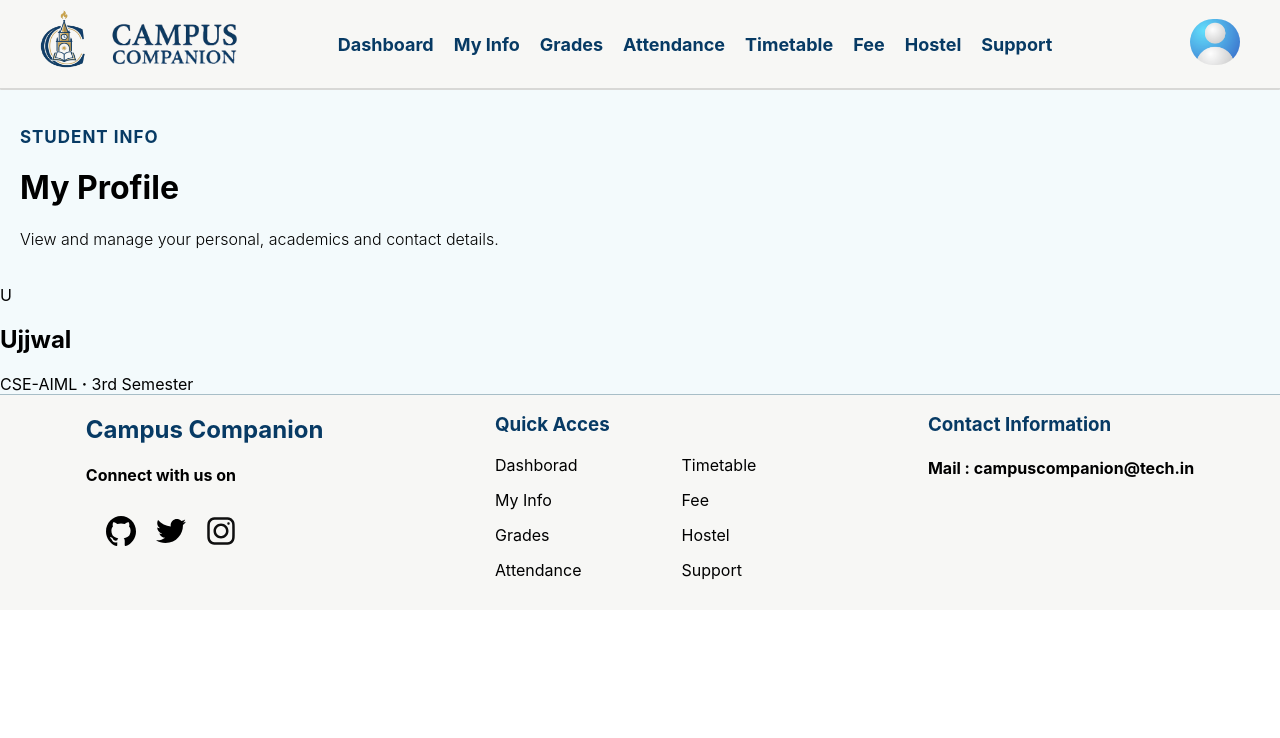
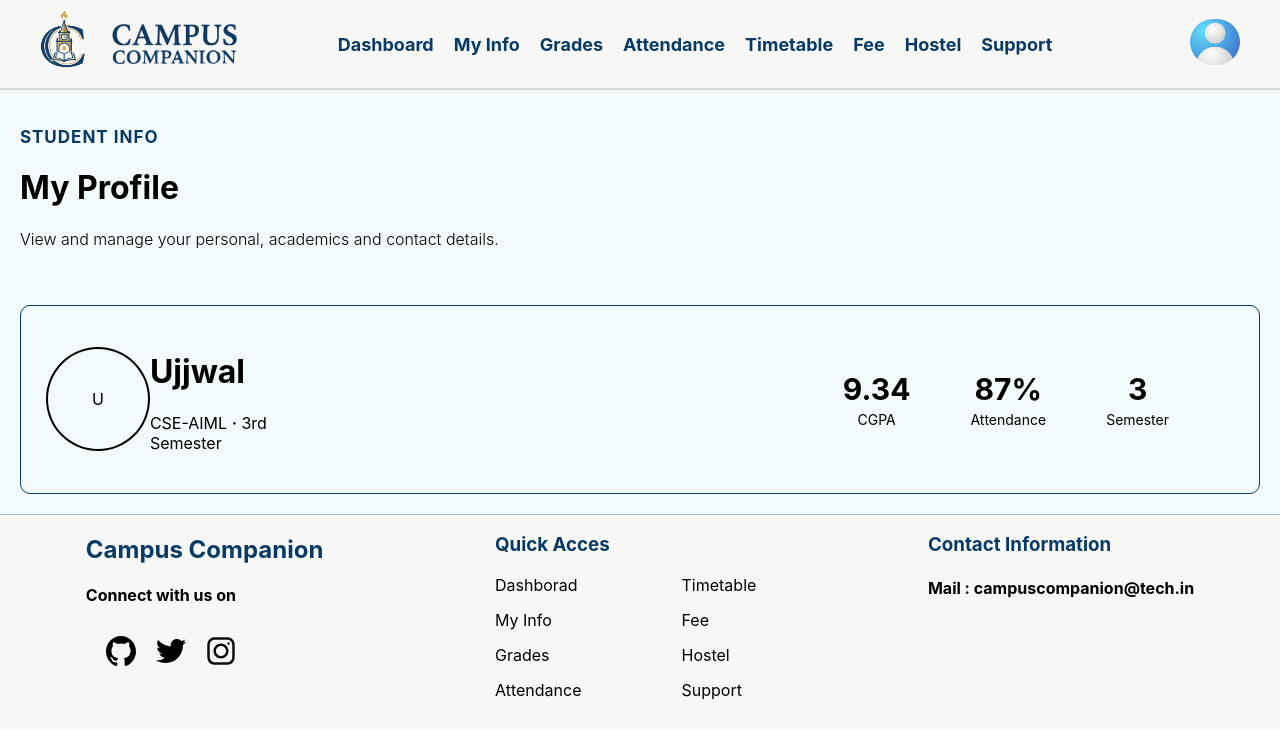
Before and after one commit to ujjwal-nyotane/Campus-Companion, a React (Vite) app in the folder frontend/: page / in a window 1280 px wide. Shown: the top 738 px of the page. Built offline with nearby package versions, Linux system fonts and the light colour scheme.

Commit message:
profile page merging files

```diff
--- a/frontend/src/components/profile.css
+++ b/frontend/src/components/profile.css
@@ -13,3 +13,63 @@ padding:20px ;
     letter-spacing: 1px;
     color:var(--primary-text);
 }
+
+.profile-hero{
+    border: 1px solid var(--primary-text);
+    border-radius: 10px;
+    display: flex;
+    align-items: center;
+    gap: 70px;
+    flex-wrap: wrap;
+    margin: 20px;
+    padding: 25px;
+    justify-content: space-between;
+}
+
+.p-photo{
+    border: 2px solid black;
+    height: 100px;
+    width: 100px;
+    border-radius: 50%;
+    display: flex;
+    align-items: center;
+    justify-content: center;
+}
+.p-info{
+    padding-bottom: 15px;
+}
+.student-stats{
+    display: flex;
+    gap: 60px;
+    text-align: center;
+    flex-wrap: wrap;
+    padding-left: 70px;
+    padding-right: 65px;
+
+
+}
+
+.s-stats{
+    display: flex;
+    flex-direction: column;
+    gap: 4px;
+
+}
+
+.s-stats .d{
+    font-size: 30px;
+    font-weight: bold;
+
+}
+
+.s-stats .l{
+    font-size: 14px;
+}
+
+.np{
+    display: flex;
+    justify-content: space-between;
+    width: 25%;
+    align-items: center;
+
+}
--- a/frontend/src/components/profile.jsx
+++ b/frontend/src/components/profile.jsx
@@ -1,6 +1,6 @@
 import './profile.css'
 
-function Profile(){
+function Profile() {
     return <>
         <div className='page-header'>
             <p className='head'>STUDENT INFO</p>
@@ -9,11 +9,43 @@ function Profile(){
         </div>
         <div className='main-content'>
             <div className='profile-hero'>
-                <div className='p-photo'>U</div>
-                <div className='p-info'>
-                    <h2 className='s-firstname'>Ujjwal</h2>
-                    <div className='branch'>
-                        <span>CSE-AIML <b>&#183;</b> 3rd Semester</span>
+                <div className='np'>
+                    <div className='p-photo'>U</div>
+                    <div className='p-info'>
+                        <h1 className='s-firstname'>Ujjwal</h1>
+                        <div className='branch'>
+                            <span>CSE-AIML <b>&#183;</b> 3rd Semester</span>
+
+                        </div>
+                    </div>
+                </div>
+                <div className='student-stats'>
+                    <div className='s-stats'>
+                        <div className='d'>
+                            9.34
+                        </div>
+                        <div className='l'>
+                            CGPA
+                        </div>
+
+                    </div>
+                    <div className='s-stats'>
+                        <div className='d'>
+                            87%
+                        </div>
+                        <div className='l'>
+                            Attendance
+
+                        </div>
+
+                    </div>
+                    <div className='s-stats'>
+                        <div className='d'>
+                            3
+                        </div>
+                        <div className='l'>
+                            Semester
+                        </div>
 
                     </div>
                 </div>
```
